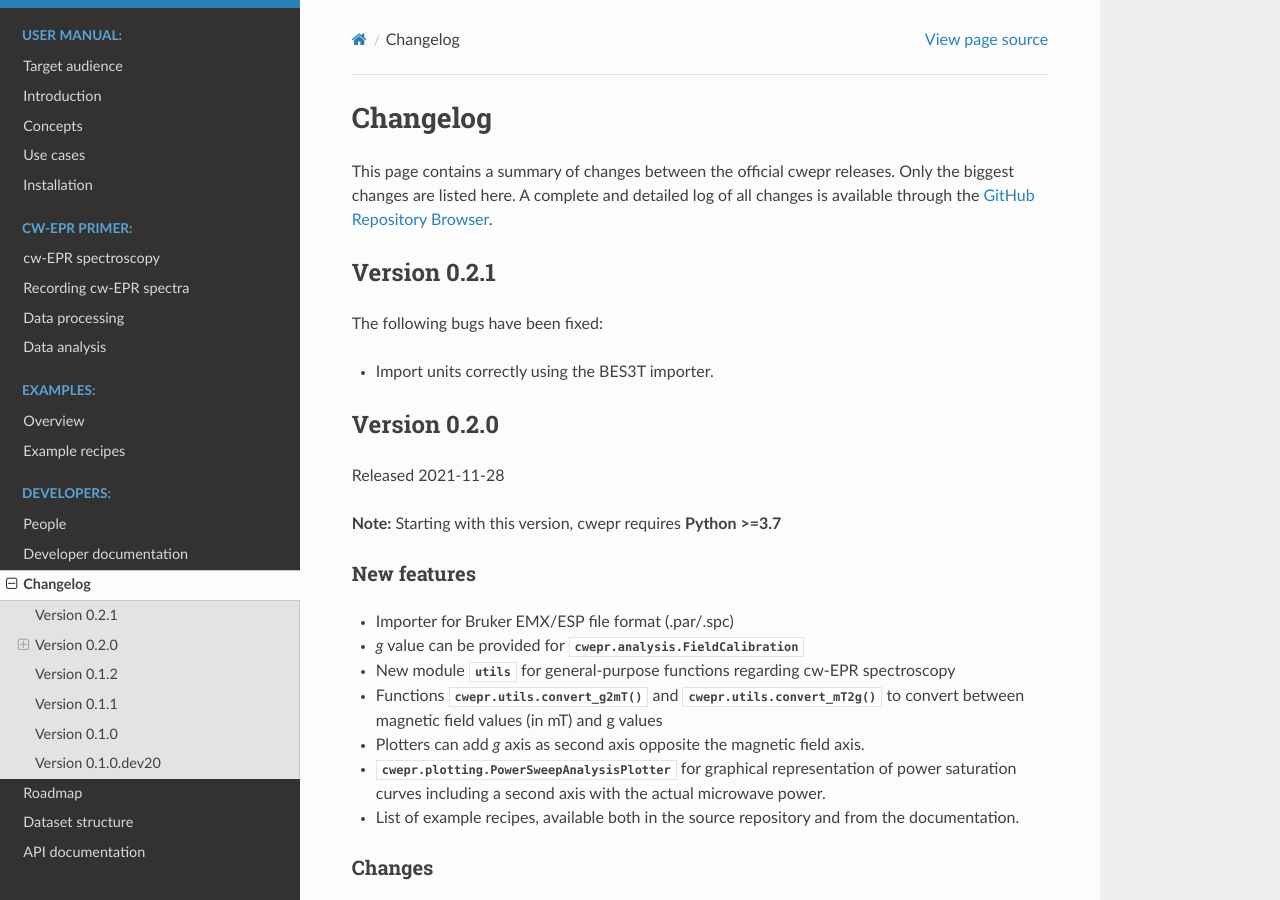
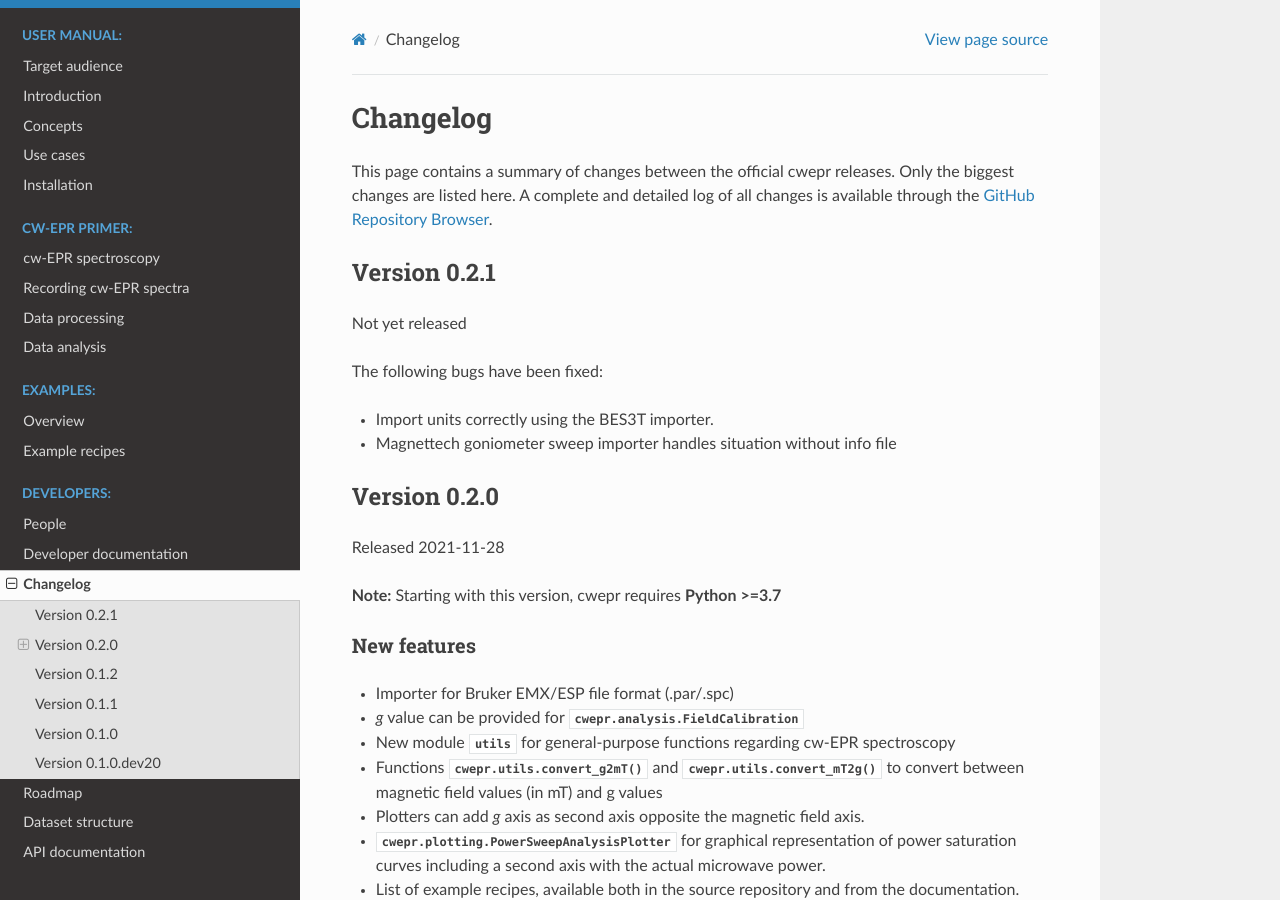
Before and after one commit to tillbiskup/cwepr, a Sphinx documentation site: the page built from docs/changelog.rst, in a window 1280 px wide and 900 px high. Built offline with Sphinx 7.4.7 and the Read the Docs theme 2.0.0, drawn with Linux system fonts in a browser that asks for light colours.

Commit message:
Update changelog

```diff
--- a/docs/changelog.rst
+++ b/docs/changelog.rst
@@ -7,9 +7,12 @@ This page contains a summary of changes between the official cwepr releases. Onl
 Version 0.2.1
 =============
 
+Not yet released
+
 The following bugs have been fixed:
 
 * Import units correctly using the BES3T importer.
+* Magnettech goniometer sweep importer handles situation without info file
 
 
 Version 0.2.0
```
Also changed, not shown: 1 other file.
